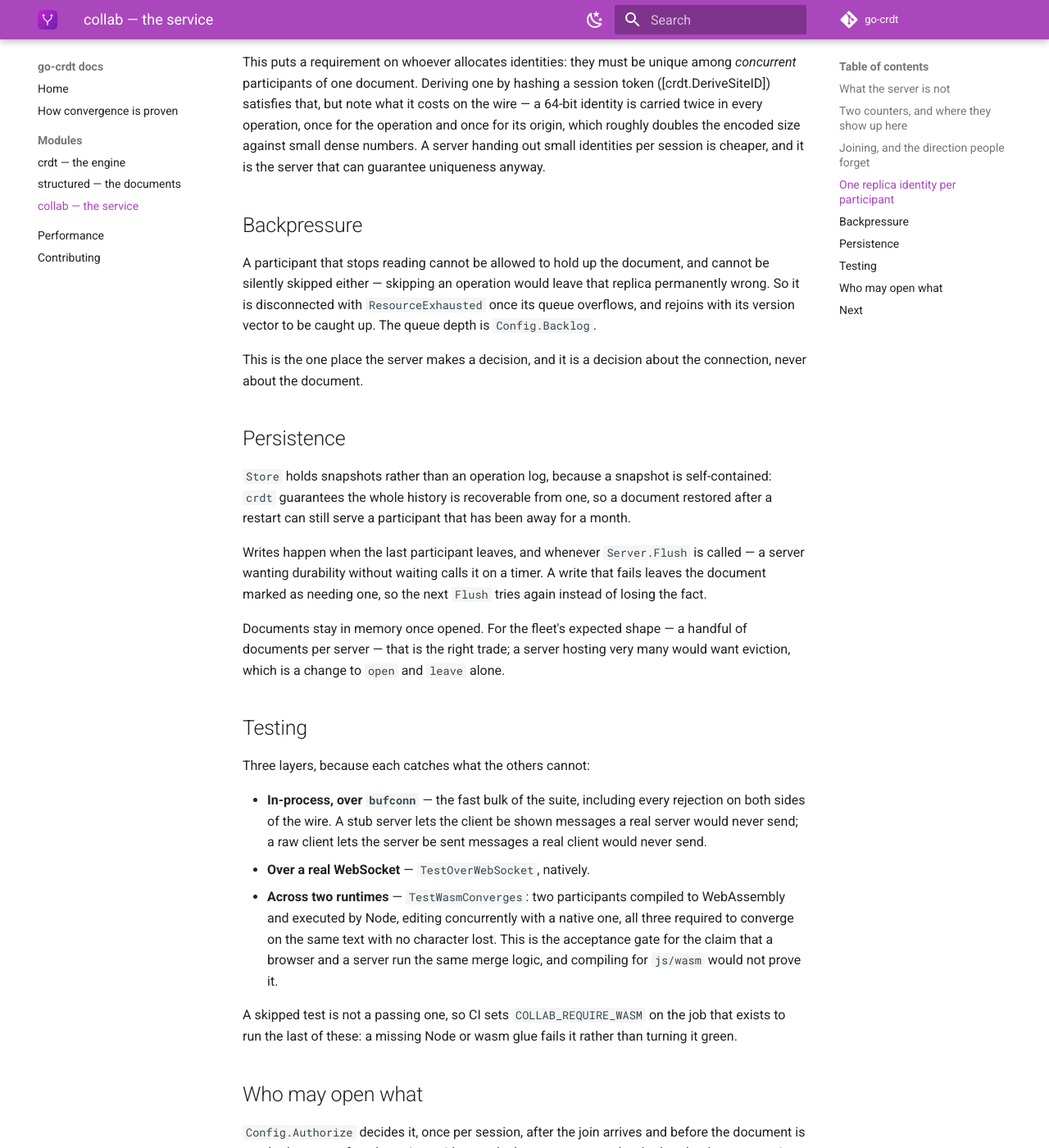
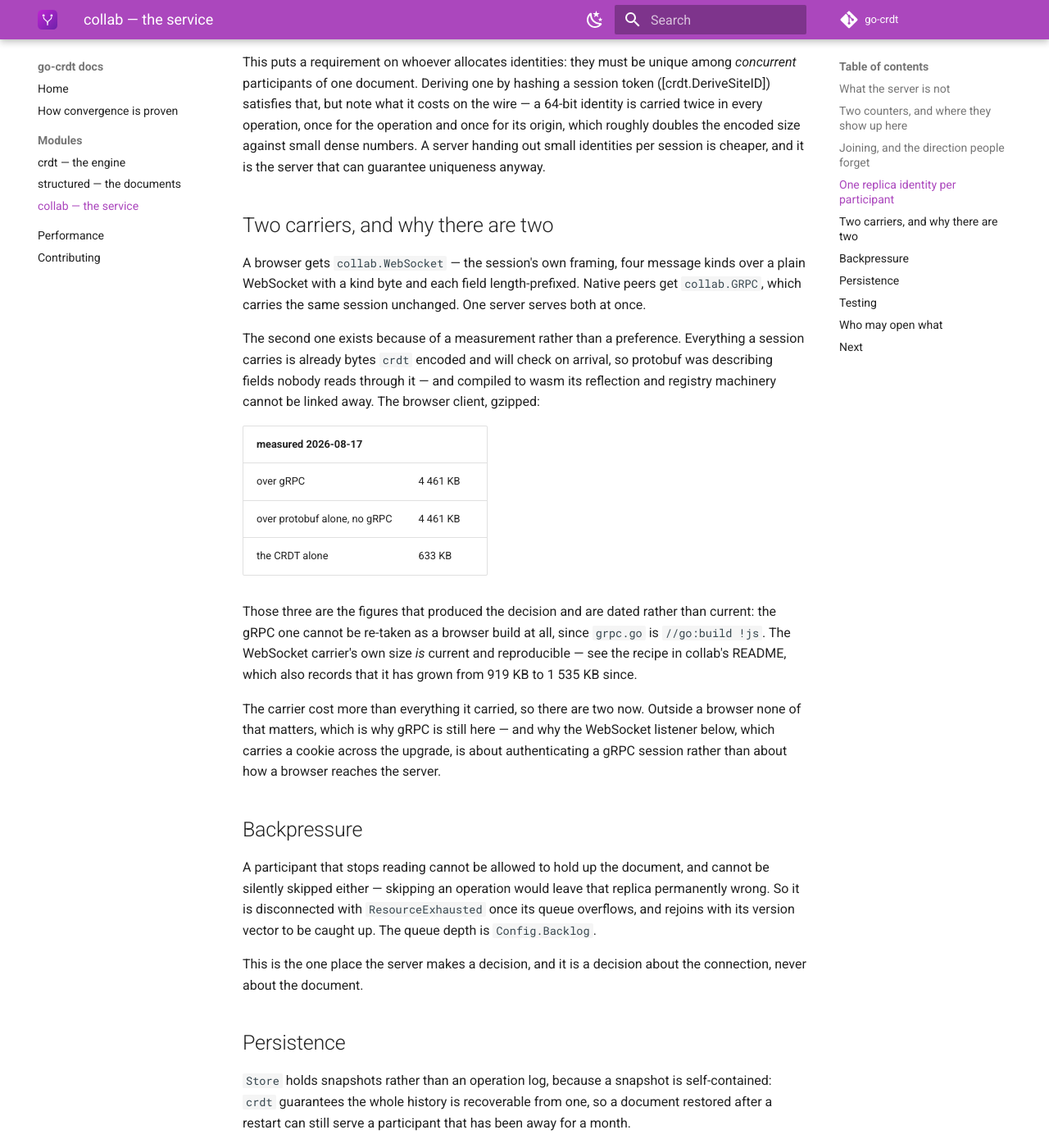
Before and after one commit to go-crdt/docs, an MkDocs documentation site: the page built from docs/repos/collab.md, in a window 1280 px wide and 1400 px high, scrolled down 1490 px. Shown: the whole window at 82% size. Built offline with MkDocs 1.6.1 and Material for MkDocs 9.7.7, drawn with Linux system fonts in a browser that asks for light colours; the version menu is left out.

Commit message:
repos/collab.md never named the carrier a browser actually uses (#11)
The page describes collab as a gRPC service with a WebSocket listener, which is
the shape it had before collab#18. It mentions WebSocket once, in the
authentication example, where wstransport.ListenWebSocket carries a cookie across
the upgrade -- that is about authenticating a gRPC session, not about how a
browser reaches the server, and a reader could easily take it for the latter.

collab.WebSocket, which the repository's own README leads with, was not on this
page at all. It is now, with the measurement that produced it rather than a
preference: compiled to wasm the protobuf machinery cost more than everything it
carried.

The three figures in the new section are dated 2026-08-17 rather than presented
as current, which is the same correction collab#216 made to the README an hour
ago -- and which I had just reproduced here by quoting them undated. The gRPC one
cannot be re-taken as a browser build at all: grpc.go is //go:build !js. The
WebSocket carrier's size is the one that is current and reproducible, and the
section points at the recipe rather than copying a number that will rot.

Co-authored-by: Claude Opus 5 <noreply@anthropic.com>

```diff
--- a/docs/repos/collab.md
+++ b/docs/repos/collab.md
@@ -66,6 +66,36 @@ wire — a 64-bit identity is carried twice in every operation, once for the
 operation and once for its origin, which roughly doubles the encoded size against
 small dense numbers. A server handing out small identities per session is
 cheaper, and it is the server that can guarantee uniqueness anyway.
+
+## Two carriers, and why there are two
+
+A browser gets `collab.WebSocket` — the session's own framing, four message kinds
+over a plain WebSocket with a kind byte and each field length-prefixed. Native
+peers get `collab.GRPC`, which carries the same session unchanged. One server
+serves both at once.
+
+The second one exists because of a measurement rather than a preference.
+Everything a session carries is already bytes `crdt` encoded and will check on
+arrival, so protobuf was describing fields nobody reads through it — and compiled
+to wasm its reflection and registry machinery cannot be linked away. The browser
+client, gzipped:
+
+| measured 2026-08-17 | |
+|---|---|
+| over gRPC | 4 461 KB |
+| over protobuf alone, no gRPC | 4 461 KB |
+| the CRDT alone | 633 KB |
+
+Those three are the figures that produced the decision and are dated rather than
+current: the gRPC one cannot be re-taken as a browser build at all, since
+`grpc.go` is `//go:build !js`. The WebSocket carrier's own size *is* current and
+reproducible — see the recipe in collab's README, which also records that it has
+grown from 919 KB to 1 535 KB since.
+
+The carrier cost more than everything it carried, so there are two now. Outside a
+browser none of that matters, which is why gRPC is still here — and why the
+WebSocket listener below, which carries a cookie across the upgrade, is about
+authenticating a gRPC session rather than about how a browser reaches the server.
 
 ## Backpressure
 
```
